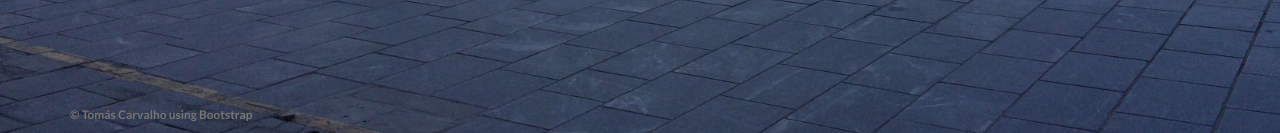
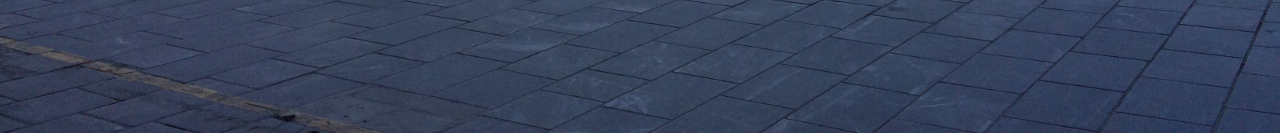
Before and after one commit to tomascarvalho/My-Website, a Flask app: page / in a window 1280 px wide. Shown: the part 667-800 px from the top of the page. Run offline with Flask 2, Linux system fonts and the light colour scheme; some libraries are stand-ins or nearby versions.

Commit message:
Removed footer

```diff
--- a/templates/about.html
+++ b/templates/about.html
@@ -118,7 +118,7 @@
     </div>
 
     <!-- Footer -->
-    <footer>
+    <!-- <footer>
         <div class="container">
             <div class="row">
                 <div class="col-lg-12">
@@ -126,7 +126,7 @@
                 </div>
             </div>
         </div>
-    </footer>
+    </footer> -->
 
     <!-- jQuery -->
     <script src="static/js/jquery.js"></script>
--- a/templates/index.html
+++ b/templates/index.html
@@ -112,7 +112,7 @@
 
 
     <!-- Footer -->
-    <footer class="footer">
+    <!-- <footer class="footer">
         <div class="container">
             <div class="row">
                 <div class="col-lg-12">
@@ -120,7 +120,7 @@
                 </div>
             </div>
         </div>
-    </footer>
+    </footer> -->
 
     <!-- jQuery -->
     <script src="static/js/jquery.js"></script>
```
